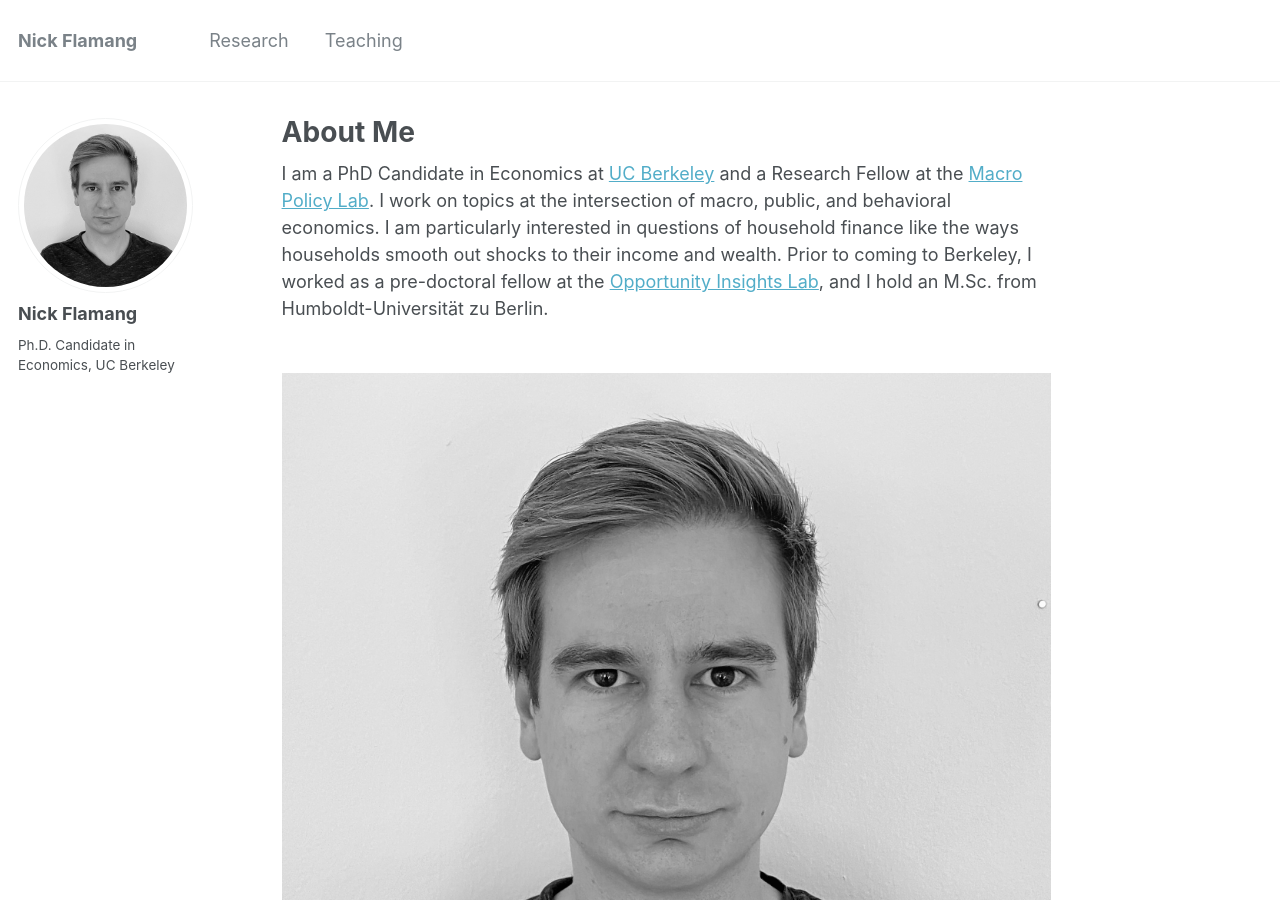
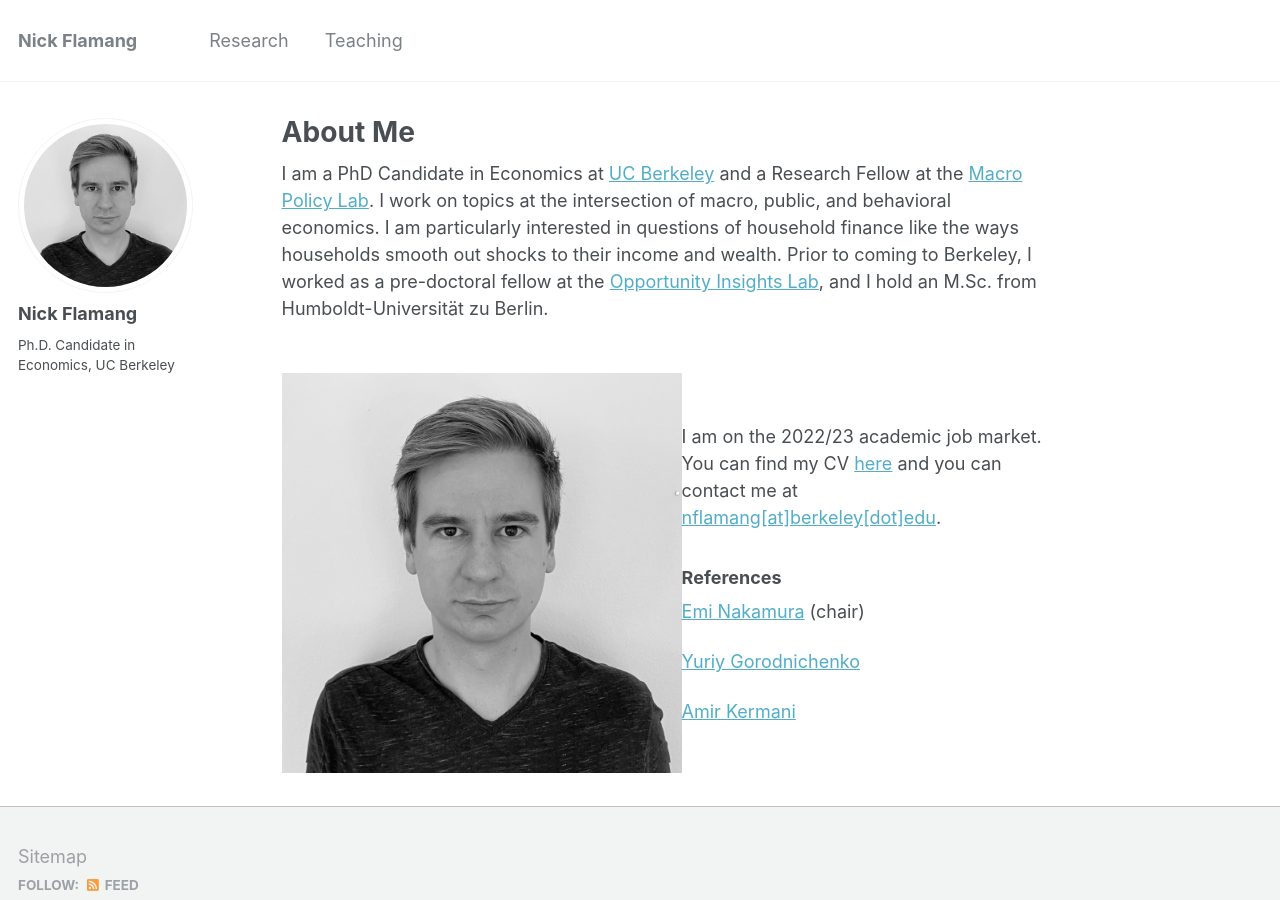
Before and after one commit to nickflamang/nickflamang.github.io, a Jekyll site: the page built from test_index.md, in a window 1280 px wide and 900 px high. Built offline with Jekyll 4.4.1, drawn with Linux system fonts in a browser that asks for light colours.

Commit message:
test smaller

```diff
--- a/test_index.md
+++ b/test_index.md
@@ -5,7 +5,7 @@ title: About Me
 I am a PhD Candidate in Economics at [UC Berkeley](https://www.econ.berkeley.edu/) and a Research Fellow at the [Macro Policy Lab](https://www.macropolicylab.org/). I work on topics at the intersection of macro, public, and behavioral economics. I am particularly interested in questions of household finance like the ways households smooth out shocks to their income and wealth. Prior to coming to Berkeley, I worked as a pre-doctoral fellow at the [Opportunity Insights Lab](https://opportunityinsights.org/), and I hold an M.Sc. from Humboldt-Universität zu Berlin.
 
 <br />
-<img align="center" width="800" src="{{ site.url }}/images/nick_website.jpg" alt="A photo of Nick Flamang">
+<img align="left" width="400" src="{{ site.url }}/images/nick_website.jpg" alt="A photo of Nick Flamang">
 <br />
 
 I am on the 2022/23 academic job market. You can find my CV [here](https://github.com/nickflamang/nickflamang.github.io/blob/306325c5694890e2cefa66c45ac9f4b344cfc8b0/_site/files/CV_Niklas_Flamang.pdf) and you can contact me at [nflamang[at]berkeley[dot]edu](mailto:nflamang@berkeley.edu).
```
